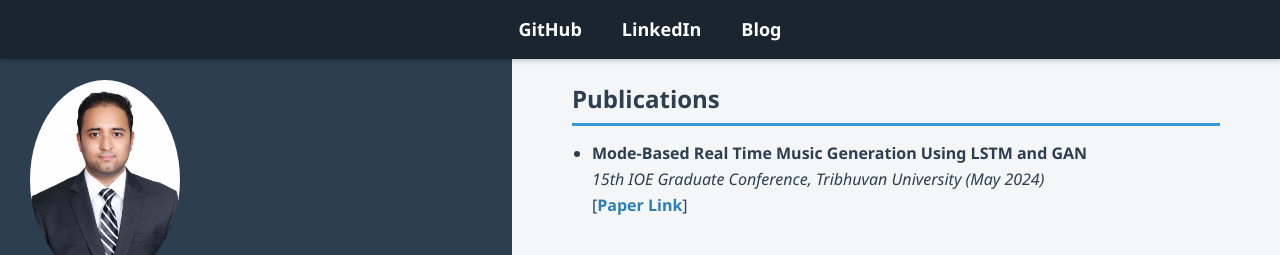
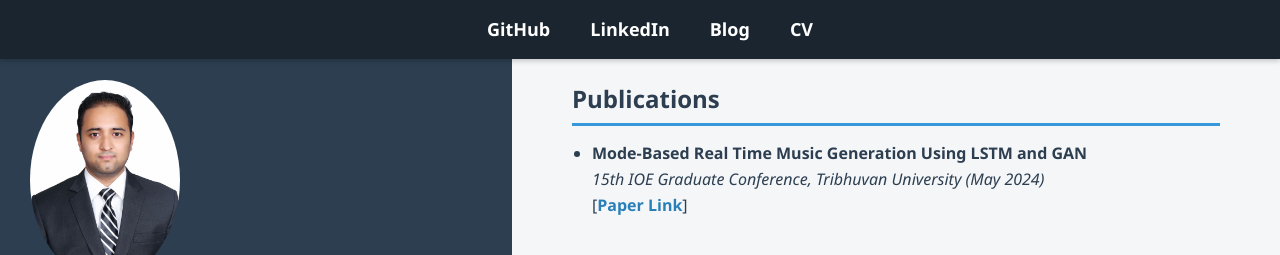
Before and after one commit to S-acharya57/s-acharya57.github.io, a plain HTML site: page index.html in a window 1280 px wide. Shown: the top 255 px of the page. Drawn offline with Linux system fonts and the light colour scheme.

Commit message:
updated resume

```diff
--- a/index.html
+++ b/index.html
@@ -166,6 +166,8 @@
         >
       </li>
       <li><a href="https://sajjanacharya.com">Blog</a></li>
+
+      <li><a href="https://drive.google.com/file/d/1veNfr-paoaTTSSa5bFzyDzh6nBDgYI14/view?usp=sharing">CV</a></li>
     </ul>
   </nav>
 
```
